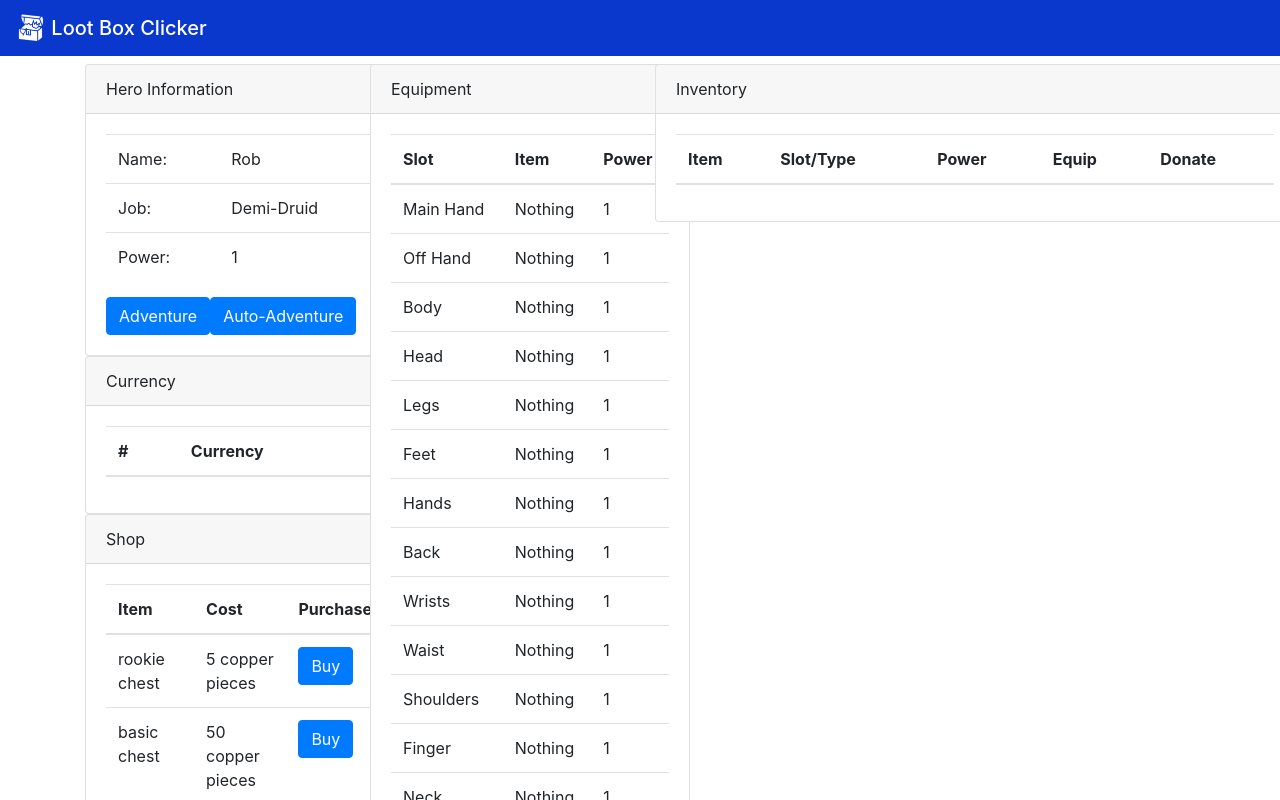
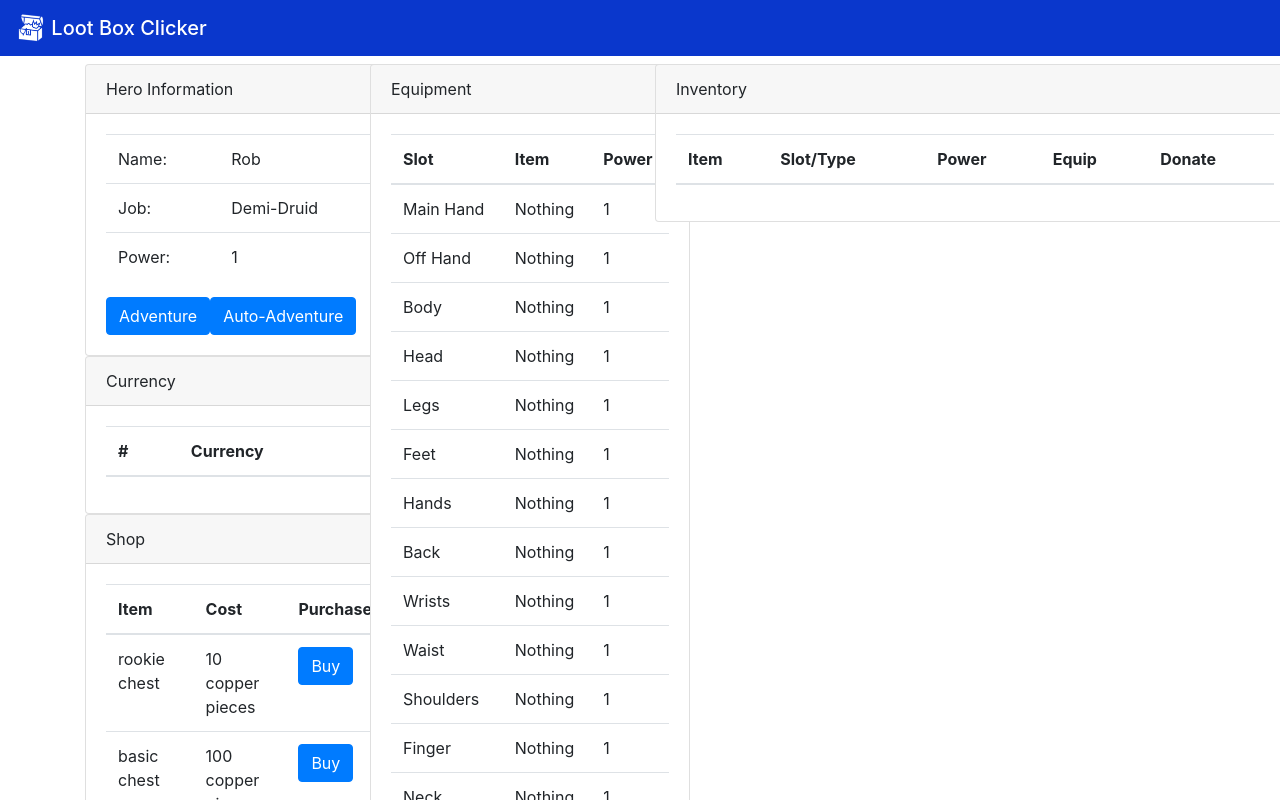
Before and after one commit to sitnaltax/loot-box-clicker, an Angular app: page / in a window 1280 px wide. Shown: the top 800 px of the page. Built offline with nearby package versions, Linux system fonts and the light colour scheme.

Commit message:
new currencies, work towards making more items obtainable

```diff
--- a/src/app/cash/cash.service.ts
+++ b/src/app/cash/cash.service.ts
@@ -16,7 +16,9 @@ export class CashService {
         return this.allCash;
     }
 
-    currencyNames: string[] = ["copper pieces", "denarii", "silver pieces"];
+    currencyNames: string[] = ["copper pieces", "denarii", "silver pieces", "bits coin", "carnival tickets",
+"gold pieces", "unobtainium pieces", "magic beans", "diamonds", "space bucks", "ether crystals", "soul gems",
+"infinity stones"];
 
     getCurrencyName(cash: ICash) {
         return this.currencyNames[cash.currency];
--- a/src/app/cash/cash.ts
+++ b/src/app/cash/cash.ts
@@ -1,4 +1,5 @@
-export enum cashType {copper, denarii, silver};
+export enum cashType {copper, denarii, silver, bitcoin, tickets, gold, unobtainium, beans,
+diamonds, spacebucks, ether, soulgems, infinity};
 
 export interface ICash {
     currency: cashType;
--- a/src/app/loot-box/loot.service.ts
+++ b/src/app/loot-box/loot.service.ts
@@ -1,17 +1,20 @@
 import { Injectable } from '@angular/core';
 import { IShopItem } from '../shop/shop-item';
 import { IEquipmentItem, equipmentType, equipmentSlot } from '../equipment/equipment-item';
+import { EquipmentService } from "../equipment/equipment.service";
 
 //Responsible for determining what you get from a chest
 
 @Injectable()
 export class LootService {
 
-    constructor() {
+    allEquipmentSlots: equipmentSlot[]
+    constructor(private _equipmentService: EquipmentService) {
+        this.allEquipmentSlots = _equipmentService.getAllEquipmentSlots();
     }
 
     getItemsForLootBox(lootBox: IShopItem): IEquipmentItem[] {
-        if (lootBox.chestName == "rookie chest") {
+        if (lootBox.rank == 0) {
             return [{
                 itemName: "Sword of Starting", type: equipmentType.equipabble, slot: equipmentSlot.mainhand,
                 power: 3, value: 1
@@ -19,4 +22,8 @@ export class LootService {
         }
         return [];
     }
+
+    getRandomSlotForLootBox(lootBox: IShopItem): equipmentSlot {
+        return this.allEquipmentSlots[Math.floor(Math.random()*this.allEquipmentSlots.length)];
+    }
 }
--- a/src/app/shop/shop-item.ts
+++ b/src/app/shop/shop-item.ts
@@ -3,4 +3,5 @@ import { ICash } from "../cash/cash";
 export interface IShopItem{
     chestName: string;
     cost: ICash;
+    rank: number;
 }
--- a/src/app/shop/shop.service.ts
+++ b/src/app/shop/shop.service.ts
@@ -9,8 +9,8 @@ export class ShopService {
      }
 
     getShopItems(): IShopItem[] {
-        return [{chestName: "rookie chest", cost: {currency: cashType.copper, quantity: 5}},
-        {chestName: "basic chest", cost: {currency: cashType.copper, quantity: 50}},
-        {chestName: "ancient chest", cost: {currency: cashType.denarii, quantity: 50}}];
+        return [{chestName: "rookie chest", cost: {currency: cashType.copper, quantity: 10}, rank: 0},
+        {chestName: "basic chest", cost: {currency: cashType.copper, quantity: 100}, rank: 1},
+        {chestName: "ancient chest", cost: {currency: cashType.denarii, quantity: 100}, rank: 2}];
     }
 }
```
